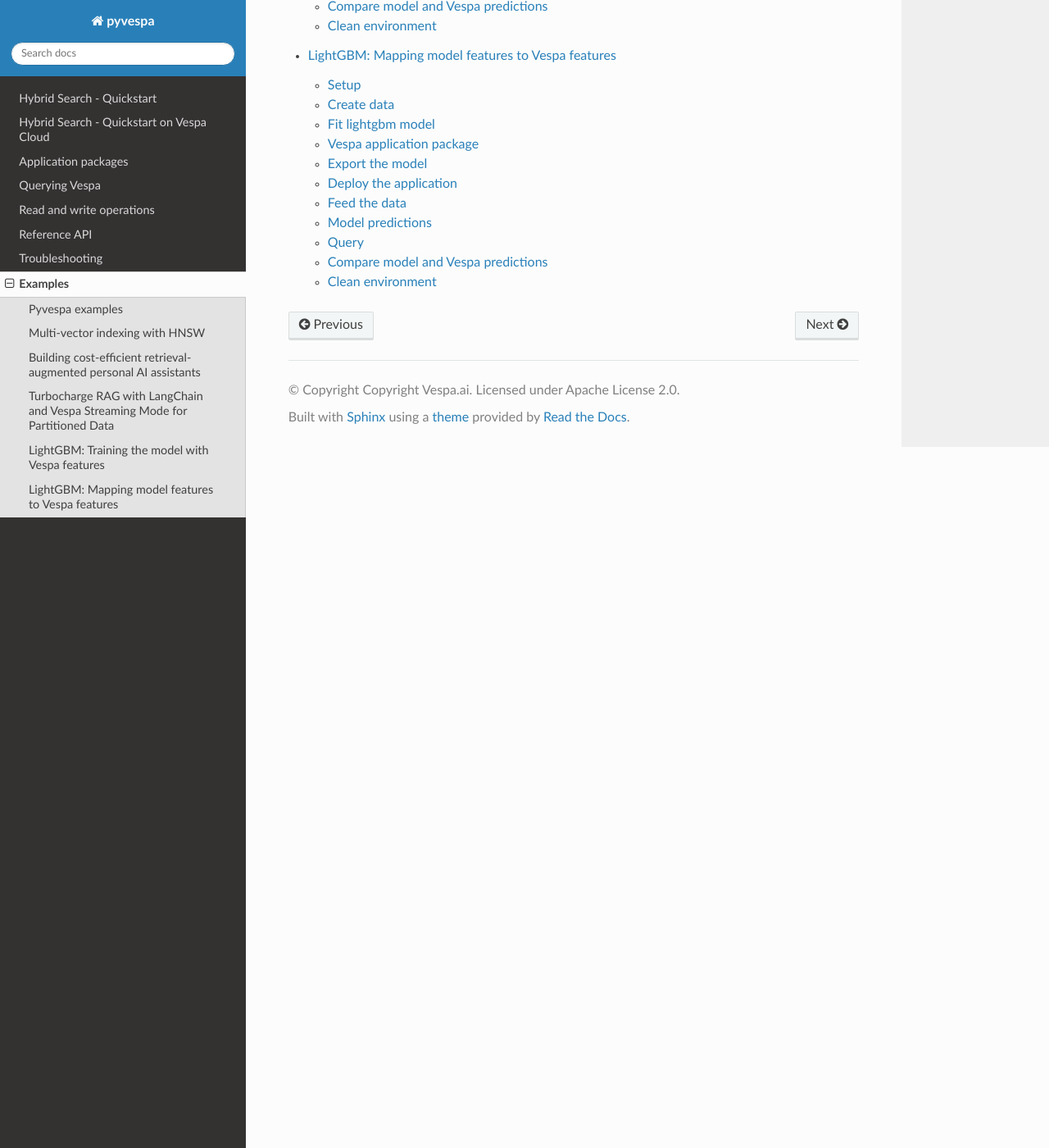
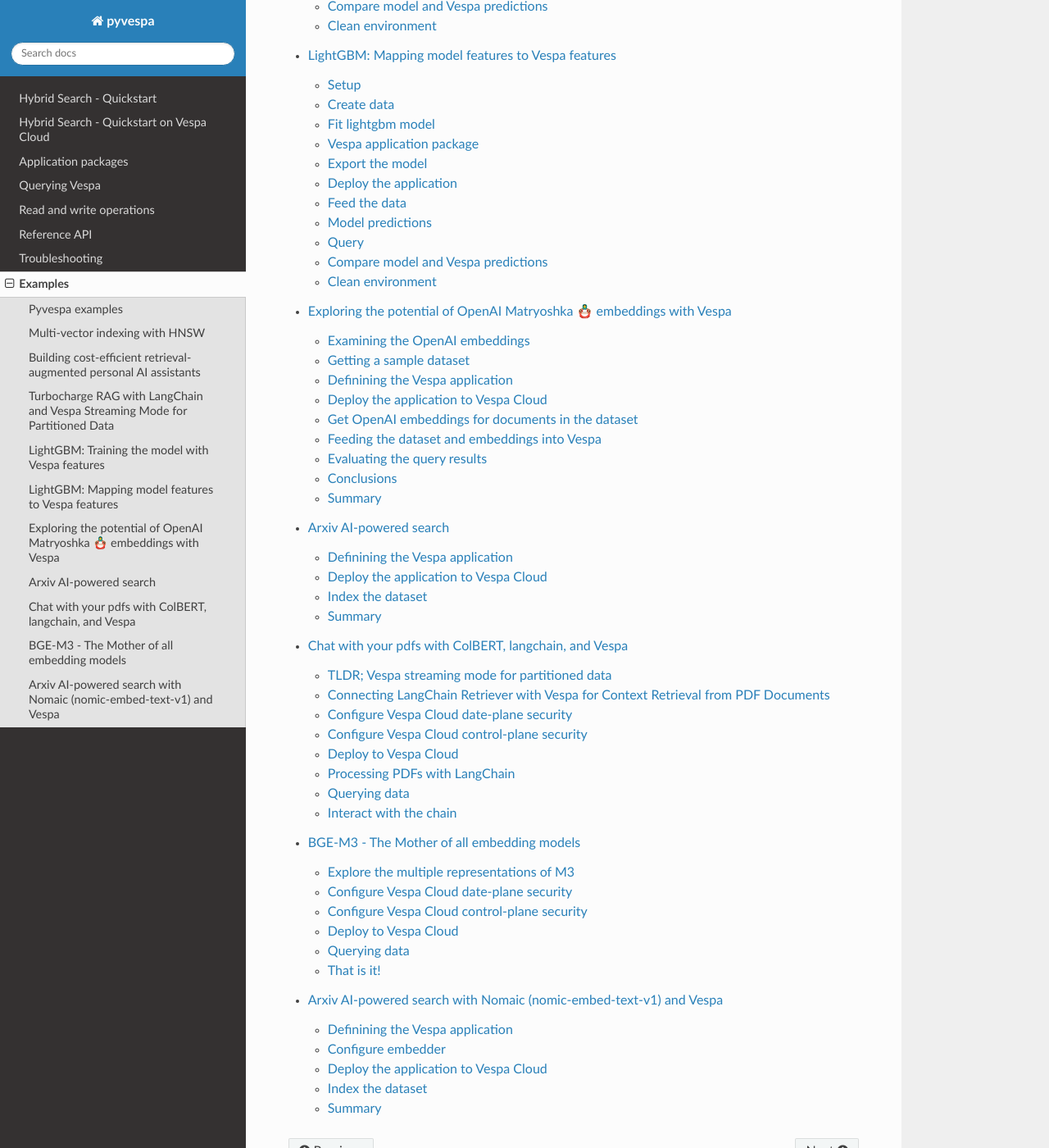
Before and after one commit to vespa-engine/pyvespa, a Sphinx documentation site: the page built from docs/sphinx/source/examples.rst, in a window 1280 px wide and 1400 px high, scrolled down 1376 px. Shown: the whole window at 82% size. Built offline with Sphinx 7.4.7 and the Read the Docs theme 2.0.0, drawn with Linux system fonts in a browser that asks for light colours.

Commit message:
link notebooks in examples for TOC

```diff
--- a/docs/sphinx/source/examples.rst
+++ b/docs/sphinx/source/examples.rst
@@ -10,3 +10,8 @@
    examples/turbocharge-rag-with-langchain-and-vespa-streaming-mode-cloud
    examples/lightgbm-with-categorical
    examples/lightgbm-with-categorical-mapping
+   examples/Matryoshka_embeddings_in_Vespa-cloud.ipynb
+   examples/arxiv-search-streaming-dataset-cloud.ipynb
+   examples/chat_with_your_pdfs_using_colbert_langchain_and_Vespa-cloud.ipynb
+   examples/mother-of-all-embedding-models-cloud.ipynb
+   examples/nomic-embeddings-cloud.ipynb
```
Also changed, not shown: docs/sphinx/source/examples/mother-of-all-embedding-models-cloud.ipynb.
